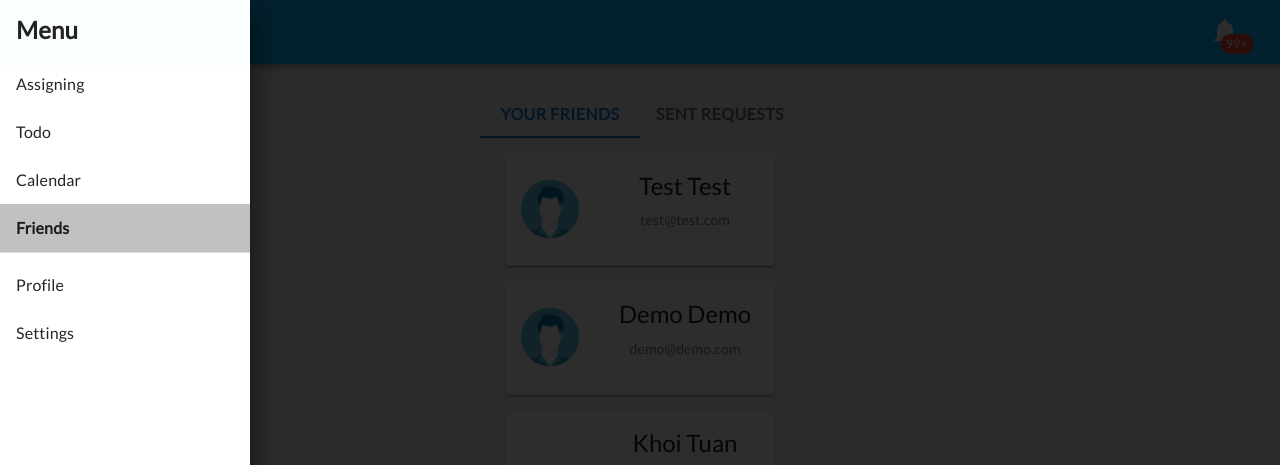
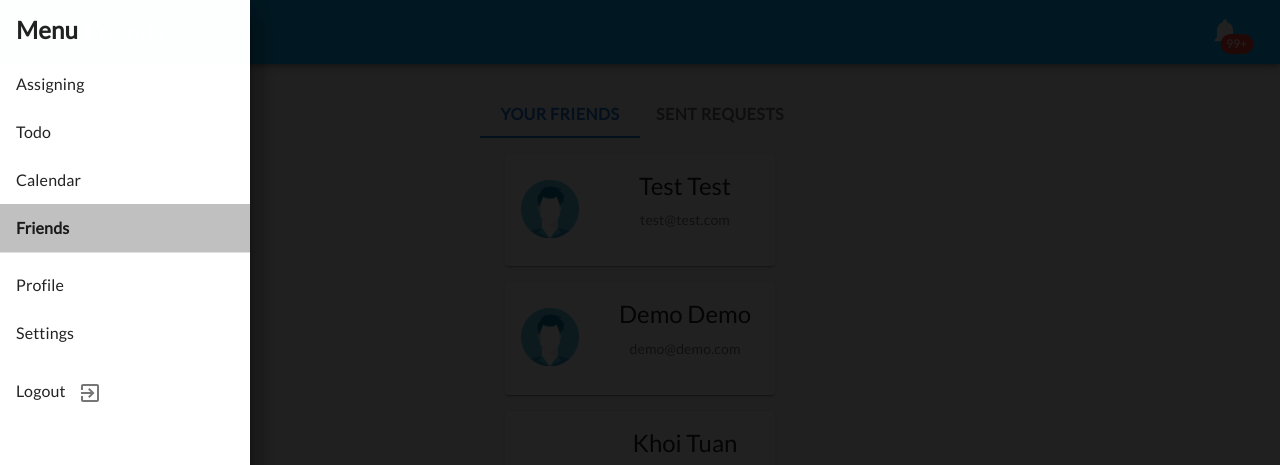
Before and after one commit to KhoiUna/chekchat, a Next.js app in the folder client/: page /friends in a window 1280 px wide. Both pictures are taken after a click on the button 54 px from the left and 32 px from the top of the page. Shown: the top 465 px of the page. Built offline with nearby package versions, Linux system fonts and the light colour scheme.

Commit message:
add logout button to menu

```diff
--- a/client/components/menu.js
+++ b/client/components/menu.js
@@ -6,7 +6,9 @@ import {
   ListItemText,
   Divider,
   IconButton,
+  Icon,
 } from "@material-ui/core";
+import ExitToAppIcon from "@material-ui/icons/ExitToApp";
 import MenuIcon from "@material-ui/icons/Menu";
 import ArrowBackIosIcon from "@material-ui/icons/ArrowBackIos";
 import Link from "next/link";
@@ -21,6 +23,7 @@ const menuList = [
   "Friends",
   "Profile",
   "Settings",
+  "Logout",
 ];
 
 const useStyles = makeStyles({
@@ -54,6 +57,11 @@ export default function Menu({ componentName }) {
       return;
     }
     setDrawerState(!drawerState);
+  };
+
+  const logout = () => {
+    localStorage.clear();
+    router.push("/login");
   };
 
   const list = () => (
@@ -93,6 +101,18 @@ export default function Menu({ componentName }) {
       <List>
         {menuList.slice(4).map((i) => {
           const href = `/${i.toLowerCase()}`;
+          if (i === "Logout")
+            return (
+              <ListItem button key={i} onClick={logout}>
+                <ListItemText>
+                  {i}
+                  <IconButton>
+                    <ExitToAppIcon />
+                  </IconButton>
+                </ListItemText>
+              </ListItem>
+            );
+
           return (
             <Link href={href}>
               <ListItem
```
